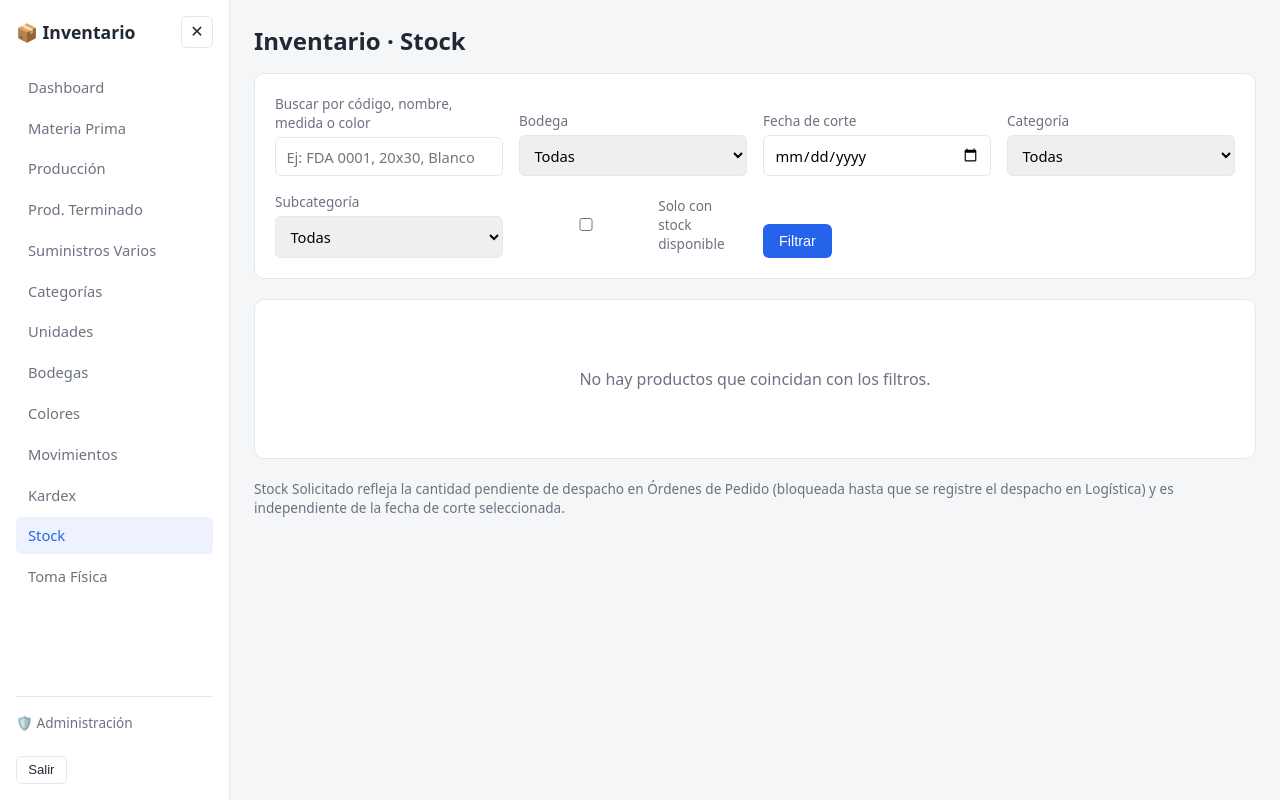
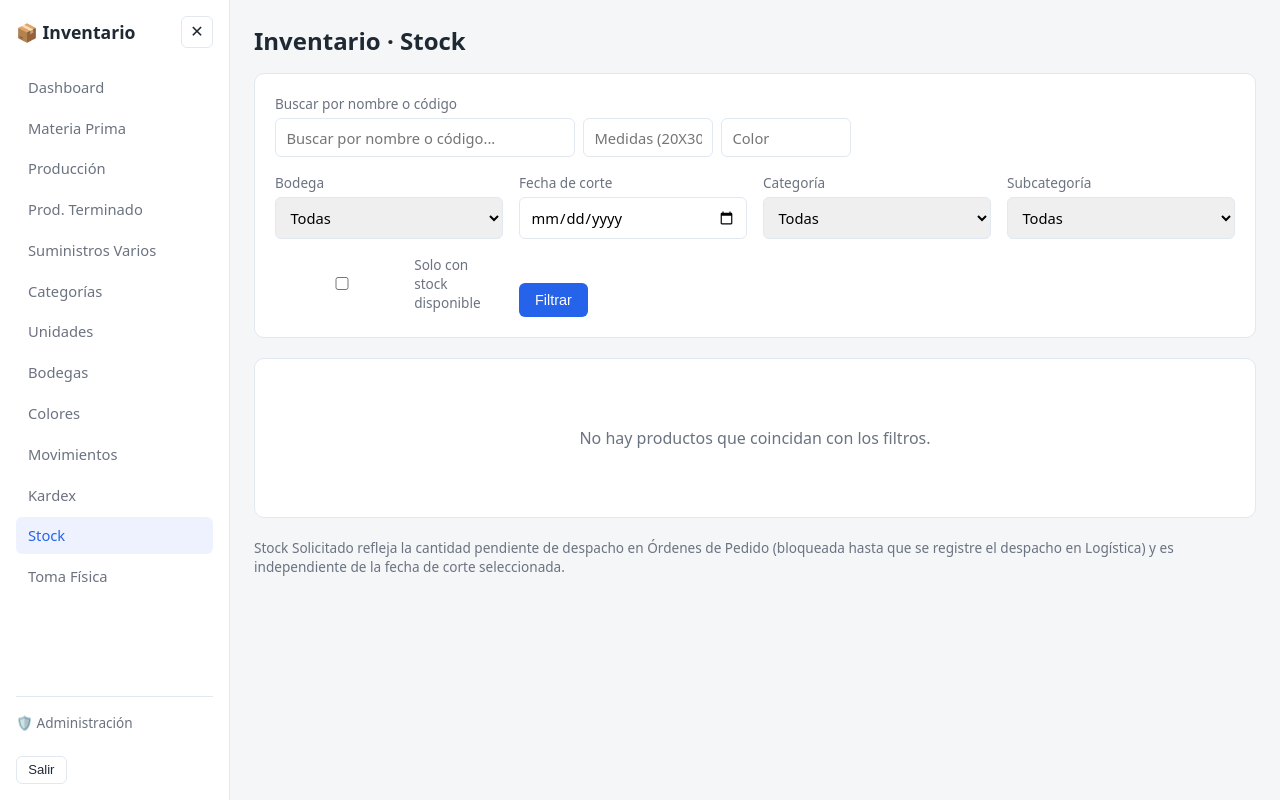
Before and after one commit to kevingarciagarciagarcia-glitch/Sistema-Gestion, a Node project: template src/views/stock/list.ejs in a window 1280 px wide. Run offline with Node 20 templates, Linux system fonts and the light colour scheme; the template is opened without the code that fills it, so the values that code supplies are empty.

Commit message:
Usa el buscador de tres campos en el reporte de Stock
Reemplaza el cuadro de busqueda combinado por campos independientes de
nombre/codigo, medidas y color, igual que en el listado de Producto
Terminado.

Co-Authored-By: Claude Sonnet 5 <noreply@anthropic.com>

```diff
--- a/src/views/stock/list.ejs
+++ b/src/views/stock/list.ejs
@@ -8,9 +8,15 @@
 
 <div class="card">
   <form method="get" action="/inventario/stock" class="form-grid" style="align-items: end;">
-    <div class="field" style="margin-bottom: 0;">
-      <label for="q">Buscar por código, nombre, medida o color</label>
-      <input type="text" id="q" name="q" value="<%= filters.q %>" placeholder="Ej: FDA 0001, 20x30, Blanco">
+    <div class="field" style="margin-bottom: 0; grid-column: 1 / -1;">
+      <label for="q">Buscar por nombre o código</label>
+      <div class="search-box">
+        <input type="text" id="q" class="search-main" name="q" placeholder="Buscar por nombre o código..." value="<%= filters.q %>">
+        <div class="search-extra">
+          <input type="text" class="search-filter" name="medidas" placeholder="Medidas (20X30)" value="<%= filters.medidas %>">
+          <input type="text" class="search-filter" name="color" placeholder="Color" value="<%= filters.color %>">
+        </div>
+      </div>
     </div>
     <div class="field" style="margin-bottom: 0;">
       <label for="bodega">Bodega</label>
```
Also changed, not shown: src/routes/stock.js (+14 -7 lines).
